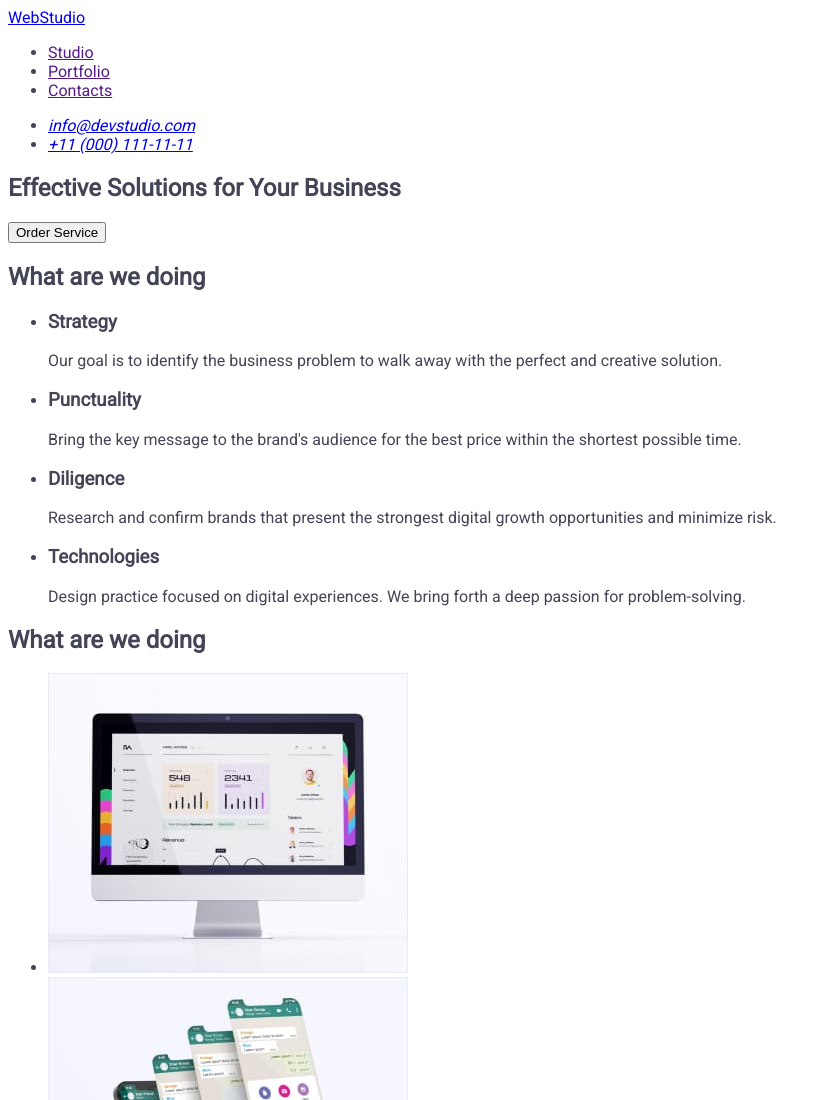
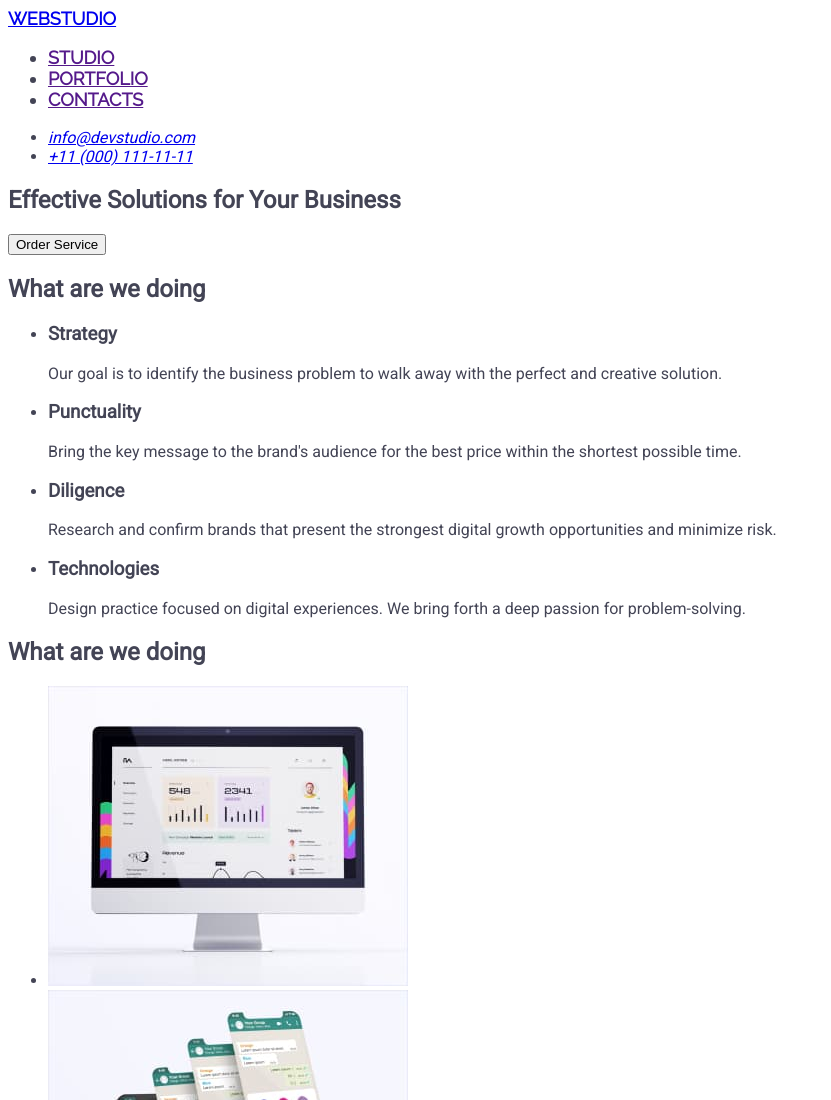
Before and after one commit to BotInterpreters/goit-markup-hw-02, a plain HTML site: page index.html in a window 1280 px wide. Shown: the top 1100 px of the page, without its empty margins (0-831 px from the left). Drawn offline with Linux system fonts and the light colour scheme.

Commit message:
logo class

```diff
--- a/css/styles.css
+++ b/css/styles.css
@@ -3,3 +3,12 @@ body {
     color: #434455;
     background-color: #FFFFFF;
 }
+
+.logo {
+    font-family: 'Raleway', sans-serif;
+    font-weight: 800;
+    font-size: 18px;
+    line-height: 1.17;
+    text-transform: uppercase;
+    text-decoration: none;
+}
--- a/index.html
+++ b/index.html
@@ -17,7 +17,7 @@
   </head>
   <body>
     <header>
-      <nav>
+      <nav class="logo">
         <a href="./index.html">WebStudio</a>
         <ul>
           <li><a href="">Studio</a></li>
```
